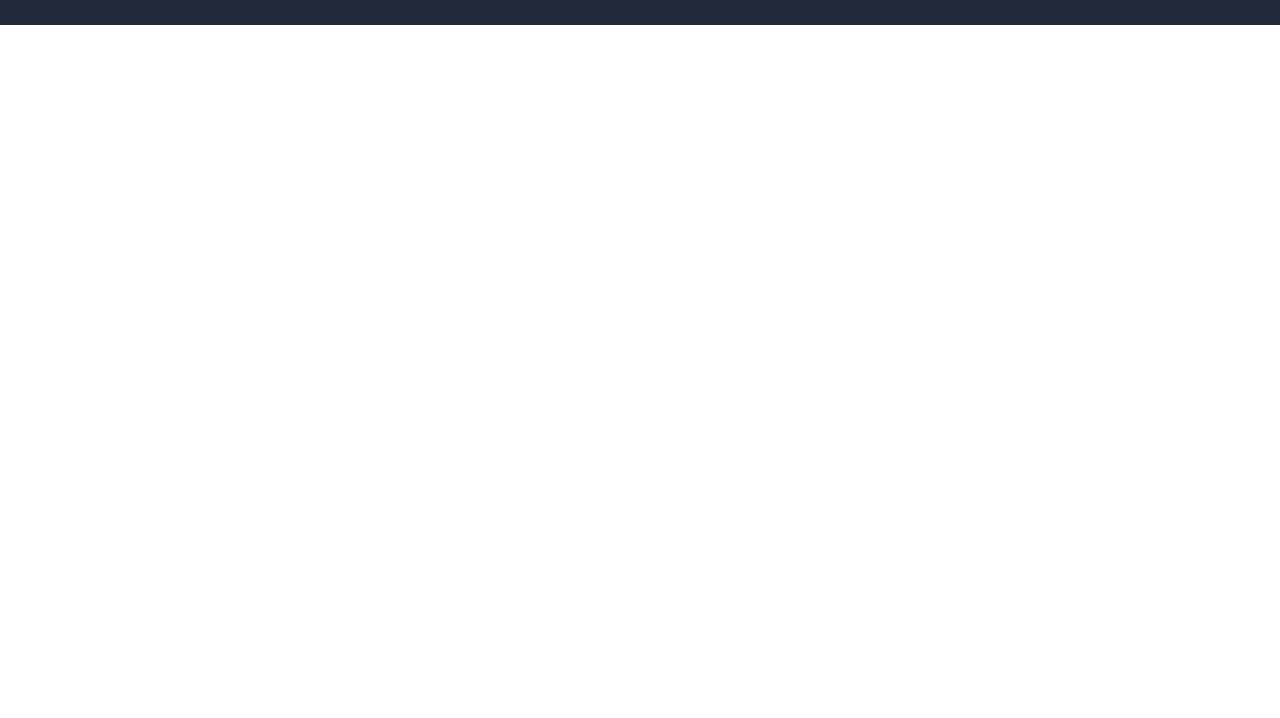
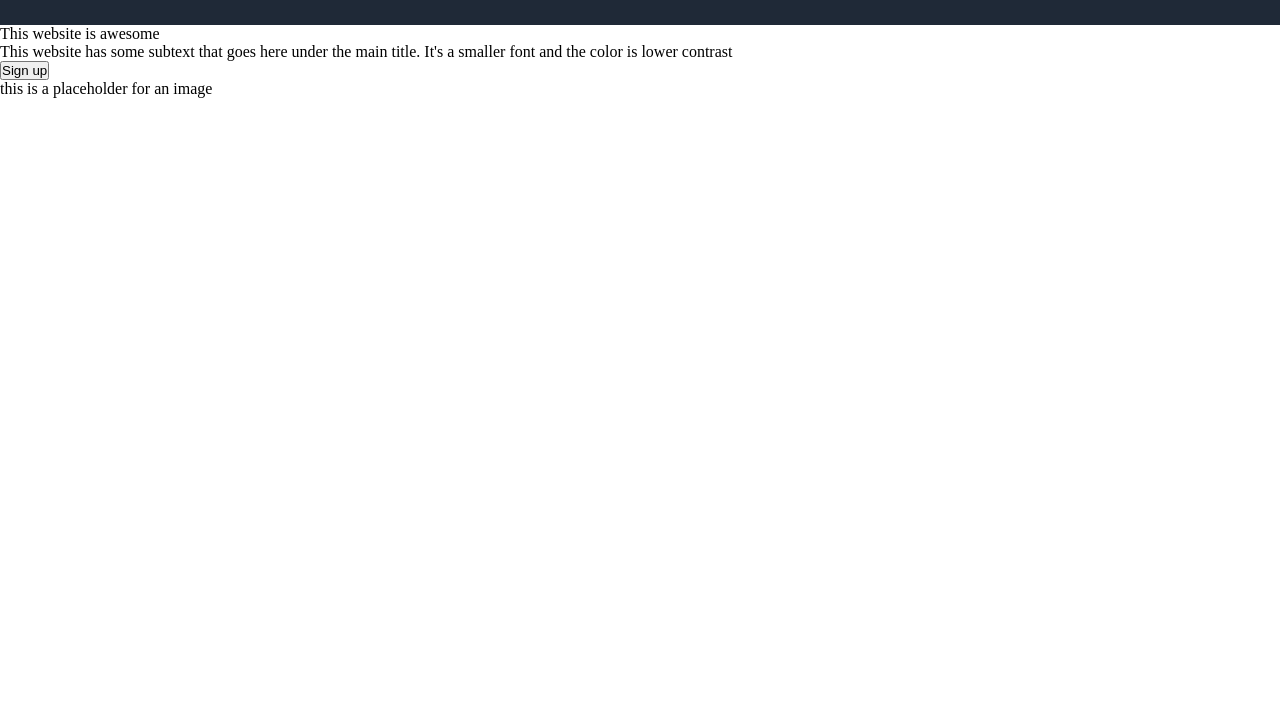
Before and after one commit to michaelbocquel/landing-page, a plain HTML site: page index.html in a window 1280 px wide. Shown: the part 82-800 px from the top of the page. Drawn offline with Linux system fonts and the light colour scheme.

Commit message:
Add hero text, button and placeholder

```diff
--- a/index.html
+++ b/index.html
@@ -21,7 +21,15 @@
 	</div>
 
 	<div class="hero">
-
+		<div class="hero-main">
+			<p class="hero-title">This website is awesome</p>
+			<p class="hero-description">This website has some subtext that goes here under the main title. It's a
+				smaller font and the color is lower contrast</p>
+			<button class="hero-button">Sign up</button>
+		</div>
+		<div class="hero-placeholder">
+			<p class="hero-placeholder-text">this is a placeholder for an image</p>
+		</div>
 	</div>
 
 	<div class="info">
```
